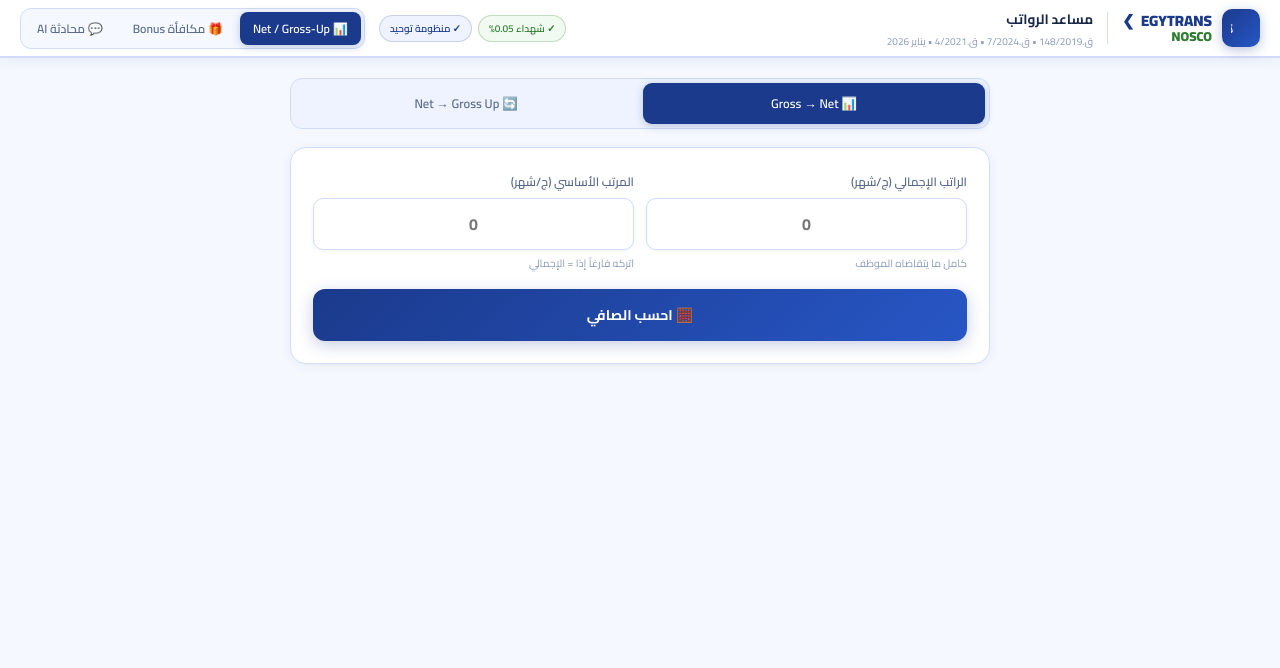
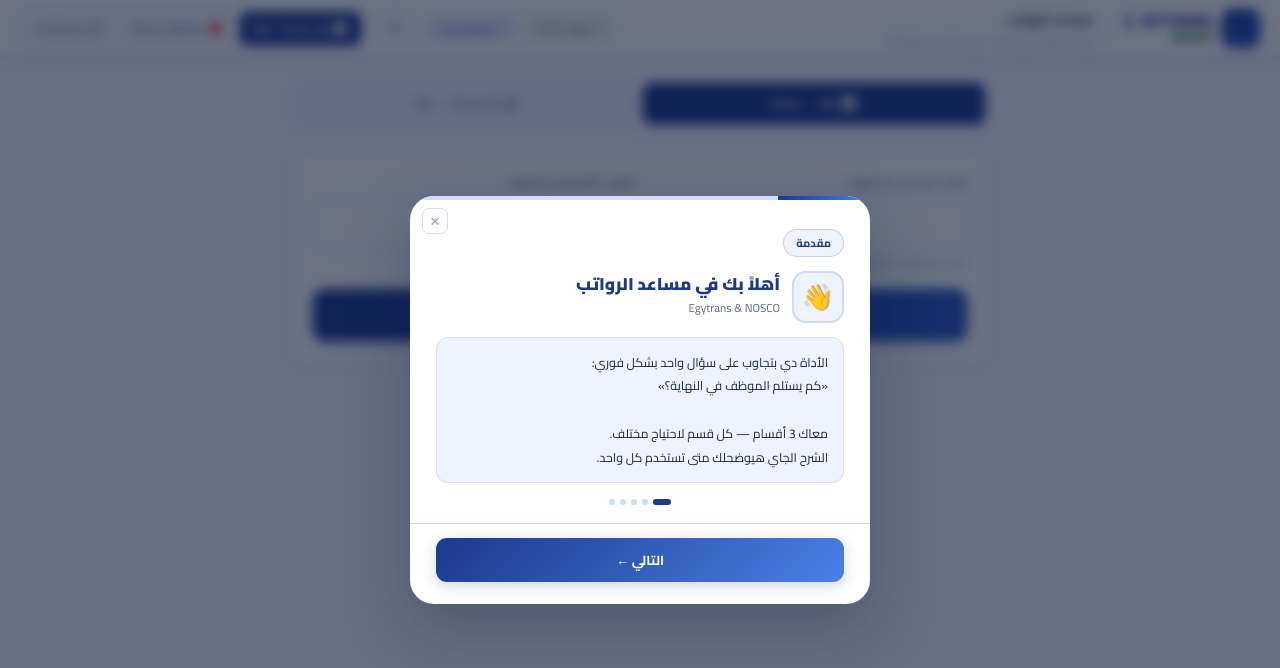
Before and after one commit to m7md3saam/salary-agent, a React (Vite) app: page / in a window 1280 px wide. Shown: the top 668 px of the page. Built offline with nearby package versions, Linux system fonts and the light colour scheme.

Commit message:
Add tutorial modal with slides in App component

```diff
--- a/src/App.jsx
+++ b/src/App.jsx
@@ -509,11 +509,121 @@ function ChatTab() {
   );
 }
 
+
+// ═══════════════════════════════
+// 🎬 TUTORIAL MODAL
+// ═══════════════════════════════
+const SLIDES = [
+  {
+    icon: "👋",
+    title: "أهلاً بك في مساعد الرواتب",
+    subtitle: "Egytrans & NOSCO",
+    body: "الأداة دي بتجاوب على سؤال واحد بشكل فوري:\n«كم يستلم الموظف في النهاية؟»\n\nمعاك 3 أقسام — كل قسم لاحتياج مختلف.\nالشرح الجاي هيوضحلك متى تستخدم كل واحد.",
+    color: "#1B3A8C", bg: "#EEF3FF", tag: "مقدمة"
+  },
+  {
+    icon: "📊",
+    title: "Net / Gross-Up",
+    subtitle: "حساب الراتب الشهري",
+    body: "📌 لو عندك الإجمالي وعايز الصافي:\nمثال: راتب 30,000 إجمالي — كم يستلم الموظف؟\n\n📌 لو عايز الموظف يستلم صافي معين:\nمثال: عايزه يستلم 20,000 — كم يكون الإجمالي؟\n\nاكتب الرقم واضغط احسب — النتيجة في ثانية ✅",
+    color: "#1B3A8C", bg: "#EEF3FF", tag: "القسم الأول"
+  },
+  {
+    icon: "🎁",
+    title: "مكافأة Bonus",
+    subtitle: "ضريبة المكافآت — منظومة توحيد الضرائب",
+    body: "📌 لو هتصرف مكافأة إجمالي وعايز الصافي:\nمثال: مكافأة 50,000 — كم يستلم الموظف؟\n\n📌 لو قررت الموظف يستلم مكافأة صافية محددة:\nمثال: عايزه يستلم 30,000 صافي — كم تدفع الشركة؟\n\nحساب يأخذ دقائق يدوياً — هنا في ثانية 🎯",
+    color: "#2E7D32", bg: "#F0FAF0", tag: "القسم الثاني"
+  },
+  {
+    icon: "💬",
+    title: "محادثة AI",
+    subtitle: "الخبير الضريبي الافتراضي",
+    body: "📌 لو عندك سؤال مركّب أو حالة خاصة:\n• احسب إعانة الطوارئ لمسير 80 موظف\n• ما الفرق بين ضريبة الراتب والمكافأة؟\n• موظف أساسي 8,000 وإجمالي 18,000\n\nالمساعد يرد بخطوات تفصيلية مع المراجع القانونية 📋",
+    color: "#6B21A8", bg: "#FAF5FF", tag: "القسم الثالث"
+  },
+  {
+    icon: "⚖️",
+    title: "القوانين المطبقة",
+    subtitle: "محدّثة يناير 2026",
+    body: "✅ التأمينات — ق.148/2019\nعامل 11% | صاحب عمل 18.75% | أجر (2,700–16,700)\n\n✅ ضريبة كسب العمل — ق.7/2024\nإعفاء 20,000 سنوياً | شرائح 0% حتى 27.5%\n\n✅ صندوق الشهداء — ق.4/2021: 0.05%\n✅ إعانة الطوارئ — ق.156/2002: 1% على الشركة",
+    color: "#E65100", bg: "#FFF3E0", tag: "القوانين"
+  },
+];
+
+function TutorialModal({ onClose }) {
+  const [slide, setSlide] = useState(0);
+  const [anim, setAnim] = useState(true);
+  const cur = SLIDES[slide];
+  const isLast = slide === SLIDES.length - 1;
+
+  const go = (dir) => {
+    setAnim(false);
+    setTimeout(() => { setSlide(s => s + dir); setAnim(true); }, 150);
+  };
+
+  return (
+    <div style={{position:"fixed",inset:0,zIndex:1000,background:"rgba(10,20,50,0.6)",backdropFilter:"blur(6px)",
+      display:"flex",alignItems:"center",justifyContent:"center",padding:20,animation:"fadeIn 0.25s ease"}}>
+      <div style={{background:"#fff",borderRadius:24,width:"100%",maxWidth:460,boxShadow:"0 24px 64px rgba(10,20,50,0.28)",overflow:"hidden",position:"relative"}}>
+        {/* Progress */}
+        <div style={{height:4,background:"#D0DCF8"}}>
+          <div style={{height:"100%",width:`${((slide+1)/SLIDES.length)*100}%`,background:`linear-gradient(90deg,${cur.color},#4A80E8)`,transition:"width 0.35s ease"}}/>
+        </div>
+        {/* Content */}
+        <div style={{padding:"26px 26px 16px",opacity:anim?1:0,transition:"opacity 0.15s ease"}}>
+          <div style={{display:"inline-block",background:cur.bg,color:cur.color,fontSize:11,fontWeight:700,
+            padding:"3px 12px",borderRadius:20,border:`1px solid ${cur.color}30`,marginBottom:14}}>{cur.tag}</div>
+          <div style={{display:"flex",alignItems:"center",gap:12,marginBottom:14}}>
+            <div style={{width:52,height:52,borderRadius:14,flexShrink:0,background:cur.bg,
+              border:`2px solid ${cur.color}22`,display:"flex",alignItems:"center",justifyContent:"center",fontSize:26}}>{cur.icon}</div>
+            <div>
+              <div style={{fontSize:17,fontWeight:800,color:cur.color,lineHeight:1.2}}>{cur.title}</div>
+              <div style={{fontSize:11.5,color:"#5A6A8A",marginTop:2}}>{cur.subtitle}</div>
+            </div>
+          </div>
+          <div style={{background:cur.bg,borderRadius:12,padding:"13px 15px",fontSize:12.5,lineHeight:1.9,
+            color:"#1A2847",whiteSpace:"pre-wrap",border:`1px solid ${cur.color}18`,minHeight:130}}>{cur.body}</div>
+          {/* Dots */}
+          <div style={{display:"flex",justifyContent:"center",gap:5,margin:"16px 0 2px"}}>
+            {SLIDES.map((_,i)=>(
+              <div key={i} onClick={()=>{setAnim(false);setTimeout(()=>{setSlide(i);setAnim(true);},150);}}
+                style={{width:i===slide?18:6,height:6,borderRadius:3,background:i===slide?cur.color:"#D0DCF8",
+                  cursor:"pointer",transition:"all 0.3s ease"}}/>
+            ))}
+          </div>
+        </div>
+        {/* Buttons */}
+        <div style={{display:"flex",gap:8,padding:"0 26px 22px",borderTop:"1px solid #D0DCF8",paddingTop:14}}>
+          {slide > 0 && (
+            <button onClick={()=>go(-1)} style={{flex:1,padding:"10px",borderRadius:11,border:"1.5px solid #D0DCF8",
+              background:"#fff",color:"#5A6A8A",fontWeight:600,fontSize:13,cursor:"pointer",fontFamily:"inherit"}}>← السابق</button>
+          )}
+          {!isLast ? (
+            <button onClick={()=>go(1)} style={{flex:2,padding:"10px",background:`linear-gradient(135deg,${cur.color},#4A80E8)`,
+              border:"none",borderRadius:11,color:"#fff",fontWeight:700,fontSize:13,cursor:"pointer",fontFamily:"inherit",
+              boxShadow:`0 4px 14px ${cur.color}35`}}>التالي ←</button>
+          ) : (
+            <button onClick={onClose} style={{flex:2,padding:"10px",background:"linear-gradient(135deg,#2E7D32,#4CAF50)",
+              border:"none",borderRadius:11,color:"#fff",fontWeight:700,fontSize:13,cursor:"pointer",fontFamily:"inherit",
+              boxShadow:"0 4px 14px rgba(46,125,50,0.35)"}}>🚀 ابدأ الاستخدام</button>
+          )}
+        </div>
+        {/* Close */}
+        <button onClick={onClose} style={{position:"absolute",top:12,left:12,width:26,height:26,borderRadius:7,
+          border:"1px solid #D0DCF8",background:"#fff",color:"#8A9ABB",fontSize:13,cursor:"pointer",
+          display:"flex",alignItems:"center",justifyContent:"center",fontFamily:"inherit"}}>✕</button>
+      </div>
+    </div>
+  );
+}
+
 // ═══════════════════════════════
 // 🏠 MAIN APP
 // ═══════════════════════════════
 export default function App() {
-  const [tab, setTab] = useState("net"); // ← default: Net/Gross-Up
+  const [tab, setTab] = useState("net");
+  const [showTutorial, setShowTutorial] = useState(true);
 
   const tabs = [
     { id: "net",   l: "📊 Net / Gross-Up" },
@@ -574,6 +684,14 @@ export default function App() {
           <span style={{ background: C.bluePale, border: `1px solid ${C.blue}30`, borderRadius: 20, padding: "3px 10px", fontSize: 10, color: C.blue, fontWeight: 600 }}>✓ منظومة توحيد</span>
         </div>
 
+        {/* Help Button */}
+        <button onClick={() => setShowTutorial(true)} title="شرح الأداة" style={{
+          width: 32, height: 32, borderRadius: 8, border: `1.5px solid ${C.border}`,
+          background: C.white, color: C.blue, fontSize: 15, cursor: "pointer",
+          display: "flex", alignItems: "center", justifyContent: "center",
+          fontWeight: 700, flexShrink: 0, boxShadow: "0 1px 4px rgba(27,58,140,0.1)"
+        }}>?</button>
+
         {/* Tabs */}
         <div style={{ display: "flex", gap: 4, background: C.bg, borderRadius: 11, padding: 3, border: `1px solid ${C.border}` }}>
           {tabs.map(t => (
@@ -590,6 +708,9 @@ export default function App() {
           ))}
         </div>
       </div>
+
+      {/* ─── Tutorial ─── */}
+      {showTutorial && <TutorialModal onClose={() => setShowTutorial(false)} />}
 
       {/* ─── Content ─── */}
       {tab === "chat" ? (
```
